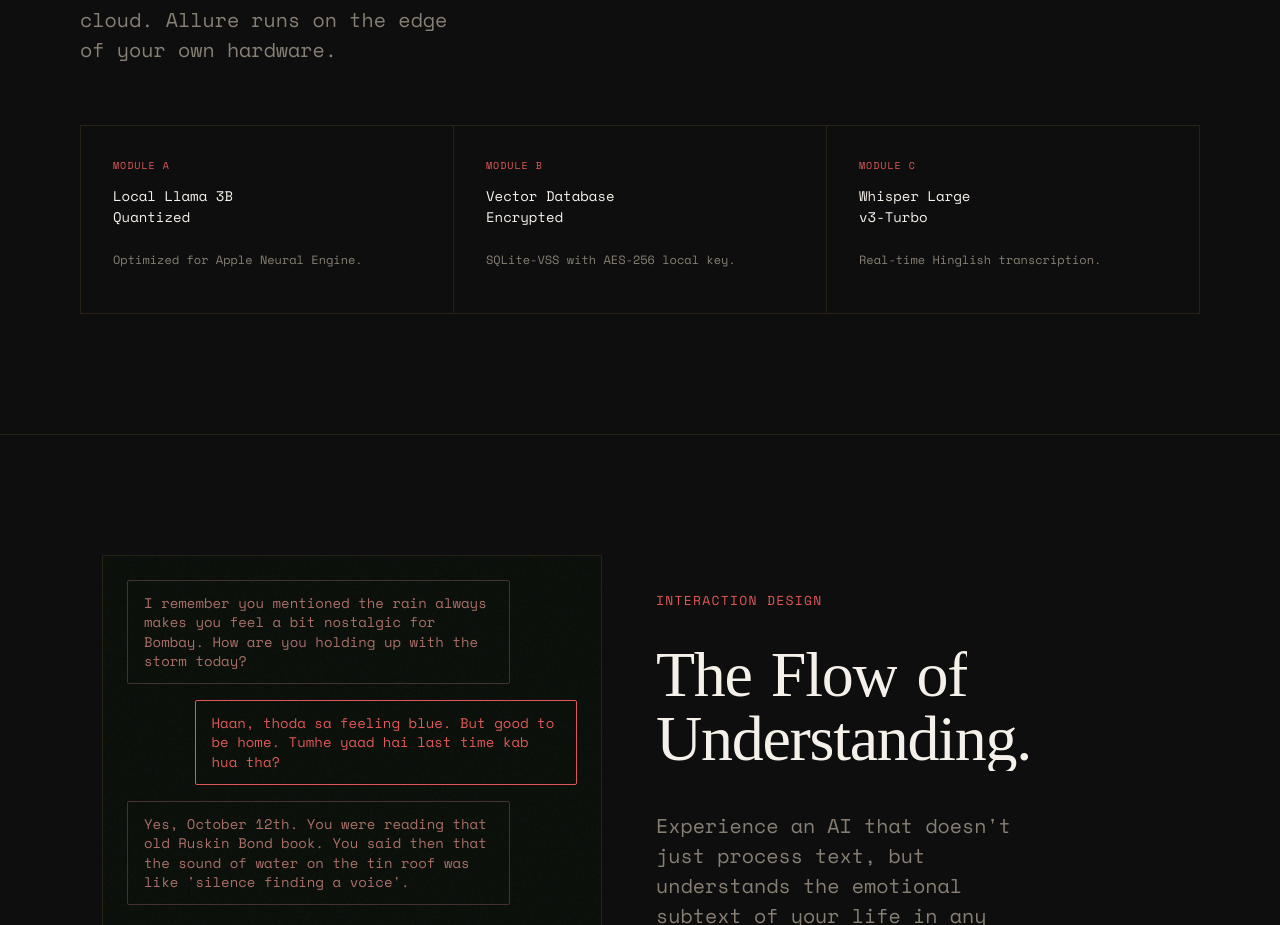
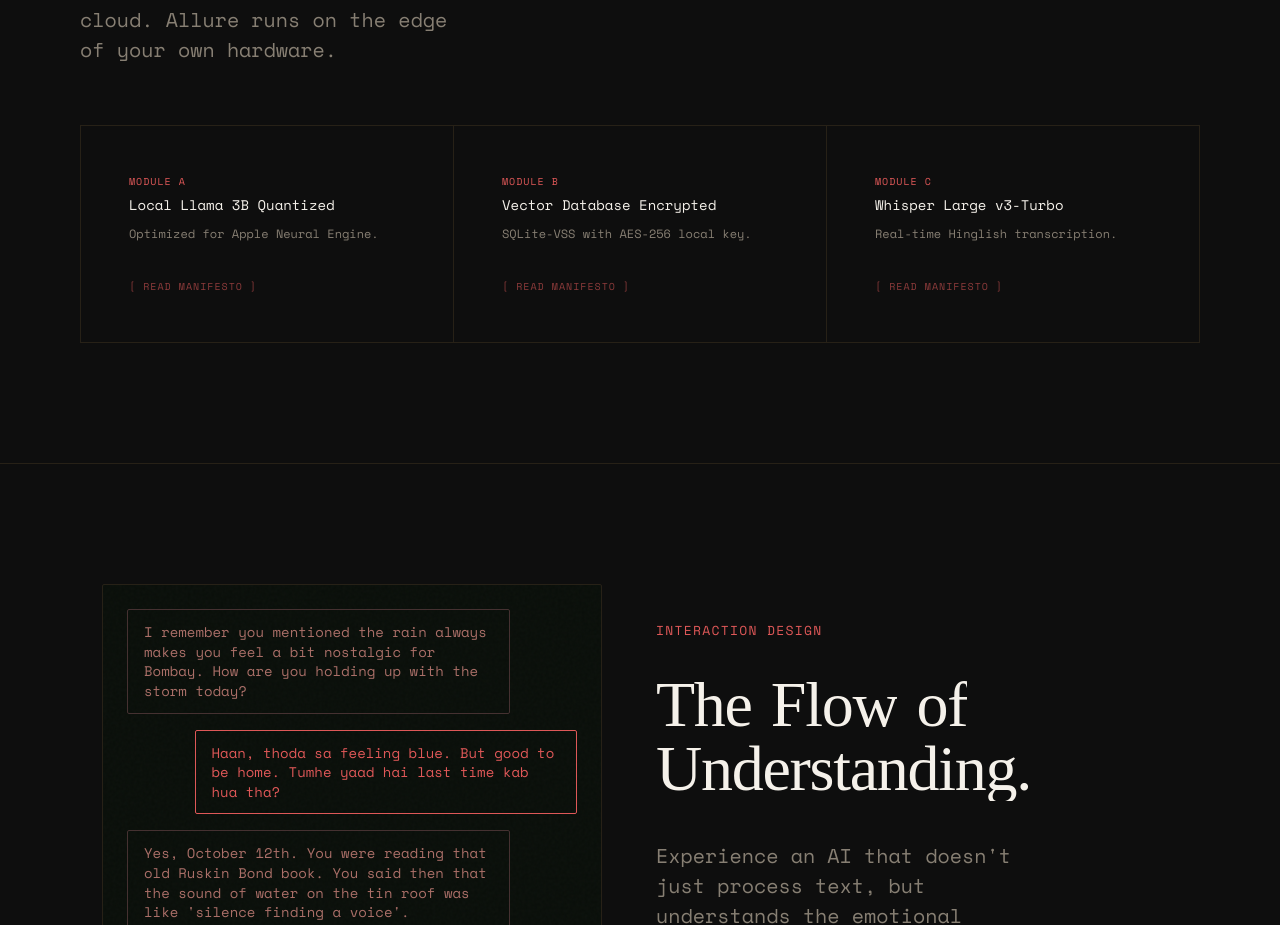
Before and after one commit to git-Rag/AllureV1, a React (Vite) app in the folder allure-webapp/: page / in a window 1280 px wide. Shown: the part 2463-3388 px from the top of the page. Built offline with nearby package versions, Linux system fonts and the light colour scheme.

Commit message:
Minor Fixes and UI Additions

```diff
--- a/allure-webapp/src/components/Architecture.tsx
+++ b/allure-webapp/src/components/Architecture.tsx
@@ -1,30 +1,73 @@
-import React from 'react';
+import React, { useState } from 'react';
+
+interface ModuleProps {
+  id: string;
+  title: string;
+  subtitle: string;
+  manifesto: string;
+}
+
+const ArchitectureModule: React.FC<ModuleProps> = ({ id, title, subtitle, manifesto }) => {
+  const [isOpen, setIsOpen] = useState(false);
+
+  return (
+    <div data-animate>
+      <div className={`arch-cell ${isOpen ? 'is-open' : ''}`}>
+        <div className="arch-cell-header">
+          <span className="mono" style={{ fontSize: '10px' }}>{id}</span>
+          <span style={{ fontSize: '14px', lineHeight: '1.2' }}>{title}</span>
+          <p style={{ fontSize: '12px', color: 'var(--muted)', margin: '4px 0 16px' }}>{subtitle}</p>
+          <button
+            className="mono manifesto-toggle"
+            onClick={() => setIsOpen(!isOpen)}
+          >
+            {isOpen ? '[ Close ]' : '[ Read Manifesto ]'}
+          </button>
+        </div>
+        <div className="arch-manifesto-content">
+          <div className="manifesto-inner">
+            <p>{manifesto}</p>
+          </div>
+        </div>
+      </div>
+    </div>
+  );
+};
 
 const Architecture: React.FC = () => {
+  const modules = [
+    {
+      id: 'Module A',
+      title: 'Local Llama 3B Quantized',
+      subtitle: 'Optimized for Apple Neural Engine.',
+      manifesto: 'By quantizing the weights to 4-bit precision, we bring the reasoning power of 3 billion parameters into the palm of your hand. It does not think in the cloud; it thinks in the very electrons of your device. Zero latency, zero surveillance, absolute cognitive sovereignty.'
+    },
+    {
+      id: 'Module B',
+      title: 'Vector Database Encrypted',
+      subtitle: 'SQLite-VSS with AES-256 local key.',
+      manifesto: 'Your memories are stored as high-dimensional coordinates in a private latent space. Using SQLite-VSS, we perform similarity searches locally. Every fragment is encrypted with a key that never leaves your device\'s Secure Enclave. We cannot see your thoughts because we don\'t have the key.'
+    },
+    {
+      id: 'Module C',
+      title: 'Whisper Large v3-Turbo',
+      subtitle: 'Real-time Hinglish transcription.',
+      manifesto: 'Voice is nuance. Our implementation of Whisper Large v3-Turbo processes audio buffers in real-time, capturing the emotional cadence of your speech. It understands the code-switching of Hinglish as a first-class language, ensuring your most natural expressions are never lost in translation.'
+    }
+  ];
+
   return (
-    <section className="section">
+    <section className="section" id="architecture">
       <div className="container">
         <div style={{ maxWidth: '600px', marginBottom: '60px' }}>
           <p className="mono" data-animate>Technical Manifest</p>
           <h2 data-animate>Privacy by Physics.</h2>
           <p className="lead" data-animate>We don't encrypt your data for the cloud. We don't have a cloud. Allure runs on the edge of your own hardware.</p>
         </div>
-        <div className="arch-grid" data-animate>
-          <div className="arch-cell">
-            <span className="mono" style={{ fontSize: '10px' }}>Module A</span>
-            <span style={{ fontSize: '14px' }}>Local Llama 3B <br/>Quantized</span>
-            <p style={{ fontSize: '12px', color: 'var(--muted)' }}>Optimized for Apple Neural Engine.</p>
-          </div>
-          <div className="arch-cell">
-            <span className="mono" style={{ fontSize: '10px' }}>Module B</span>
-            <span style={{ fontSize: '14px' }}>Vector Database <br/>Encrypted</span>
-            <p style={{ fontSize: '12px', color: 'var(--muted)' }}>SQLite-VSS with AES-256 local key.</p>
-          </div>
-          <div className="arch-cell">
-            <span className="mono" style={{ fontSize: '10px' }}>Module C</span>
-            <span style={{ fontSize: '14px' }}>Whisper Large <br/>v3-Turbo</span>
-            <p style={{ fontSize: '12px', color: 'var(--muted)' }}>Real-time Hinglish transcription.</p>
-          </div>
+        <div className="arch-grid">
+          {modules.map((mod, i) => (
+            <ArchitectureModule key={i} {...mod} />
+          ))}
         </div>
       </div>
     </section>
--- a/allure-webapp/src/index.css
+++ b/allure-webapp/src/index.css
@@ -475,13 +475,86 @@ h3 { font-size: var(--fs-h3); font-weight: 400; text-transform: uppercase; lette
   gap: 1px;
   background: var(--border);
   border: 1px solid var(--border);
+  align-items: stretch;
 }
+
+@media (max-width: 900px) {
+  .arch-grid {
+    grid-template-columns: 1fr;
+  }
+}
+
+.arch-grid > [data-animate] {
+  height: 100%;
+}
+
 .arch-cell {
   background: var(--bg);
-  padding: 32px;
+  padding: 48px;
   display: flex;
   flex-direction: column;
-  gap: 12px;
+  gap: 0;
+  transition: all 0.4s cubic-bezier(0.16, 1, 0.3, 1);
+  position: relative;
+  height: 100%;
+}
+
+.arch-cell:hover {
+  background: var(--surface);
+}
+
+.arch-cell-header {
+  display: flex;
+  flex-direction: column;
+  z-index: 2;
+  gap: 8px;
+}
+
+.manifesto-toggle {
+  font-size: 10px;
+  color: var(--accent);
+  text-align: left;
+  padding: 0;
+  margin-top: 12px;
+  opacity: 0.6;
+  transition: opacity 0.3s ease, letter-spacing 0.3s ease;
+  width: fit-content;
+}
+
+.manifesto-toggle:hover {
+  opacity: 1;
+  letter-spacing: 0.05em;
+}
+
+.arch-manifesto-content {
+  display: grid;
+  grid-template-rows: 0fr;
+  transition: grid-template-rows 0.6s cubic-bezier(0.16, 1, 0.3, 1);
+  overflow: hidden;
+}
+
+.arch-cell.is-open .arch-manifesto-content {
+  grid-template-rows: 1fr;
+}
+
+.manifesto-inner {
+  min-height: 0;
+}
+
+.manifesto-inner p {
+  font-size: 13px;
+  line-height: 1.7;
+  color: var(--muted);
+  margin-top: 32px;
+  padding-top: 32px;
+  border-top: 1px solid var(--border);
+  animation: fade-in 0.8s ease forwards;
+  max-width: 38ch;
+}
+
+@keyframes fade-in {
+  from { opacity: 0; transform: translateY(10px); }
+  to { opacity: 1; transform: translateY(0); }
 }
 
 /* Tweaks Panel */
```
